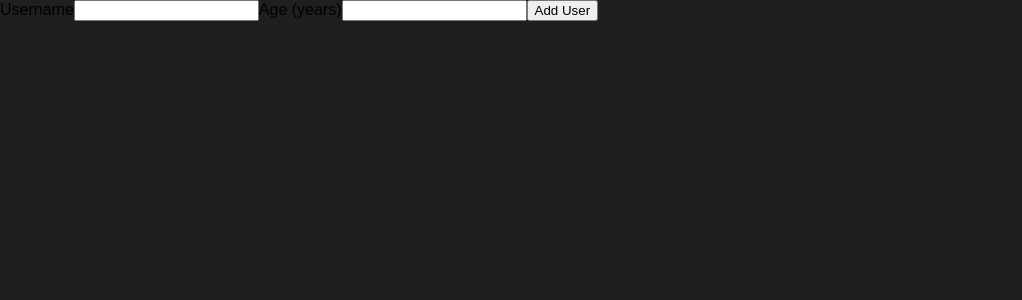
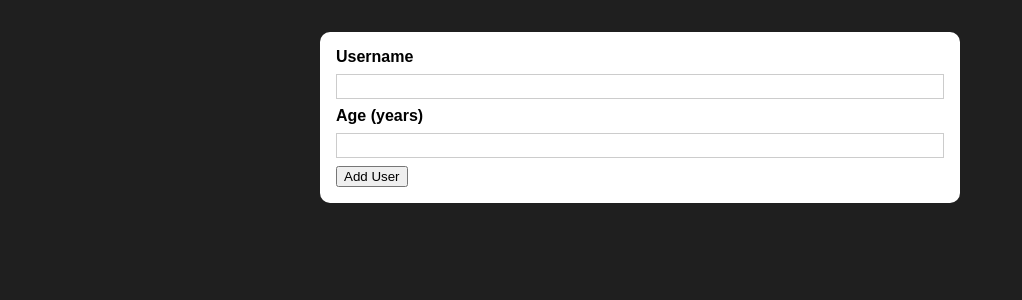
Before and after one commit to bgordon8/validation-prac, a React (Create React App) app: page / in a window 1280 px wide. Shown: the top 300 px of the page, without its empty margins (0-1022 px from the left). Built offline with nearby package versions, Linux system fonts and the light colour scheme.

Commit message:
Adds basic styling - Card component

```diff
--- /dev/null
+++ b/src/components/UI/Card.js
@@ -0,0 +1,9 @@
+import React from "react";
+import classes from "./Card.module.css";
+
+const Card = (props) => {
+  return (
+    <div className={`${classes.card} ${props.className}`}>{props.children}</div>
+  );
+};
+export default Card;
--- /dev/null
+++ b/src/components/UI/Card.module.css
@@ -0,0 +1,5 @@
+.card {
+  background: white;
+  box-shadow: 0px, 2px, 8px, rgba(0, 0, 0, 0.26);
+  border-radius: 10px;
+}
--- a/src/components/Users/AddUser.js
+++ b/src/components/Users/AddUser.js
@@ -1,4 +1,7 @@
 import React from "react";
+import Card from "../UI/Card";
+
+import classes from "./AddUser.module.css";
 
 const AddUser = (props) => {
   const addUserHandler = (e) => {
@@ -6,7 +9,7 @@
   };
 
   return (
-    <div>
+    <Card className={classes.input}>
       <form onSubmit={addUserHandler}>
         <label htmlFor="username">Username</label>
         <input id="username" type="text" />
@@ -14,7 +17,7 @@
         <input id="age" type="number" />
         <button type="submit">Add User</button>
       </form>
-    </div>
+    </Card>
   );
 };
 
--- /dev/null
+++ b/src/components/Users/AddUser.module.css
@@ -0,0 +1,26 @@
+.input {
+  margin: 2rem auto;
+  padding: 1rem;
+  width: 90%;
+  max-width: 40rem;
+}
+
+.input label {
+  display: block;
+  font-weight: bold;
+  margin-bottom: 0.5rem;
+}
+
+.input input {
+  font: inherit;
+  display: block;
+  width: 100%;
+  border: 1px solid #ccc;
+  padding: 0.15rem;
+  margin-bottom: 0.5rem;
+}
+
+.input input:focus {
+  outline: none;
+  border-color: cornflowerblue;
+}
```
